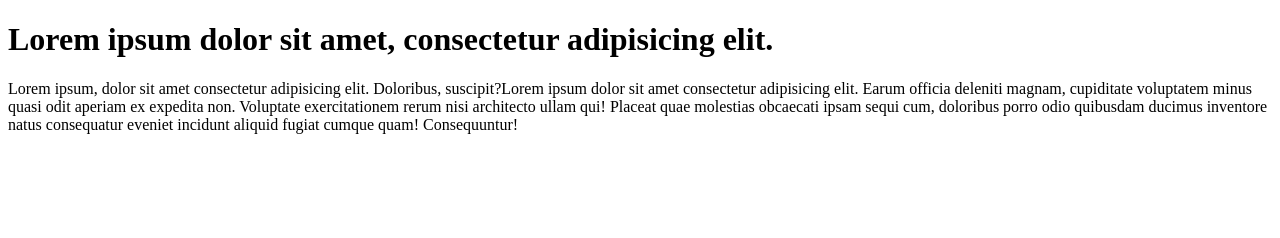
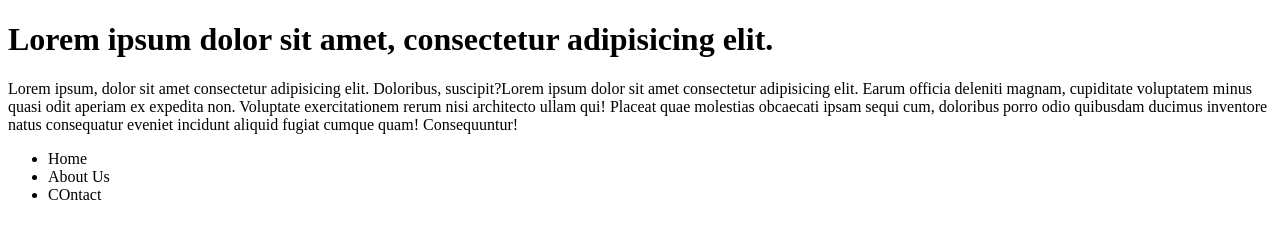
Before and after one commit to dhruvbansalup/learn-git, a plain HTML site: page index.html in a window 1280 px wide. Drawn offline with Linux system fonts and the light colour scheme.

Commit message:
add a list

```diff
--- a/index.html
+++ b/index.html
@@ -8,5 +8,11 @@
 <body>
     <h1>Lorem ipsum dolor sit amet, consectetur adipisicing elit.</h1>
     <p>Lorem ipsum, dolor sit amet consectetur adipisicing elit. Doloribus, suscipit?Lorem ipsum dolor sit amet consectetur adipisicing elit. Earum officia deleniti magnam, cupiditate voluptatem minus quasi odit aperiam ex expedita non. Voluptate exercitationem rerum nisi architecto ullam qui! Placeat quae molestias obcaecati ipsam sequi cum, doloribus porro odio quibusdam ducimus inventore natus consequatur eveniet incidunt aliquid fugiat cumque quam! Consequuntur!</p>
+
+    <ul>
+        <li>Home</li>
+        <li>About Us</li>
+        <li>COntact</li>
+    </ul>
 </body>
 </html>
```
